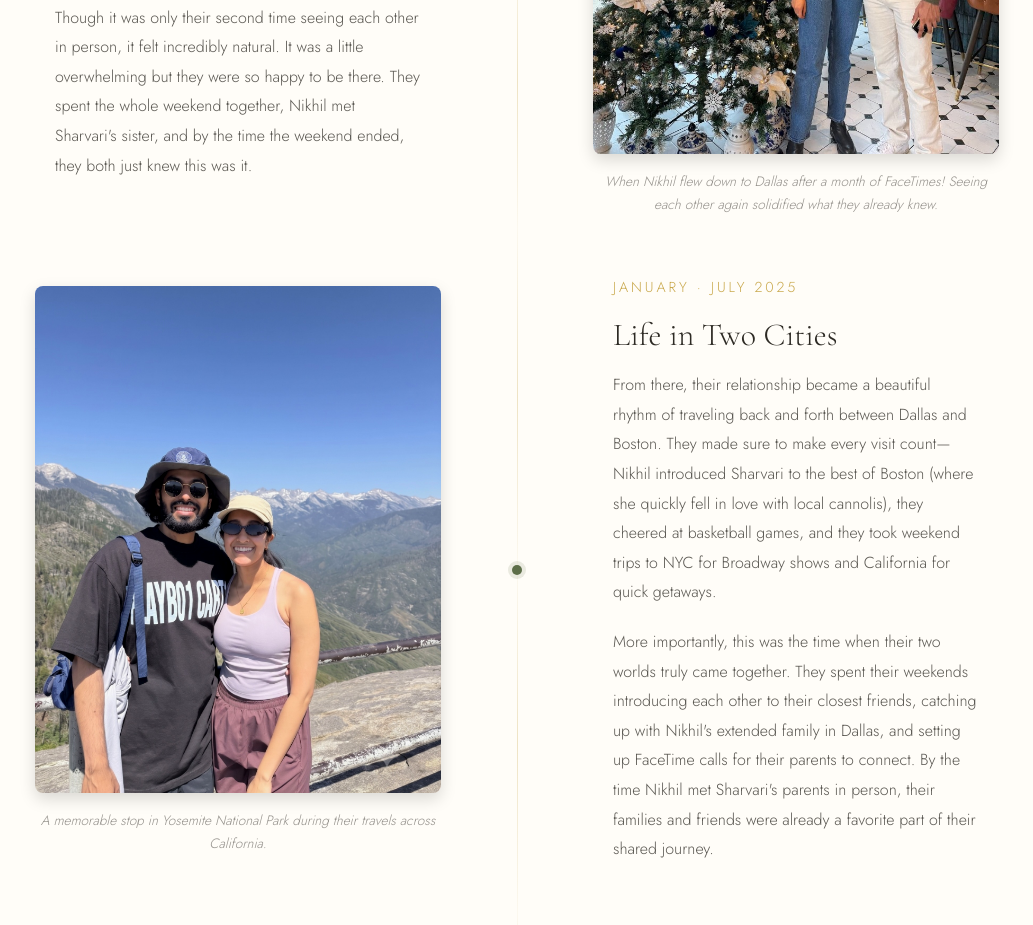
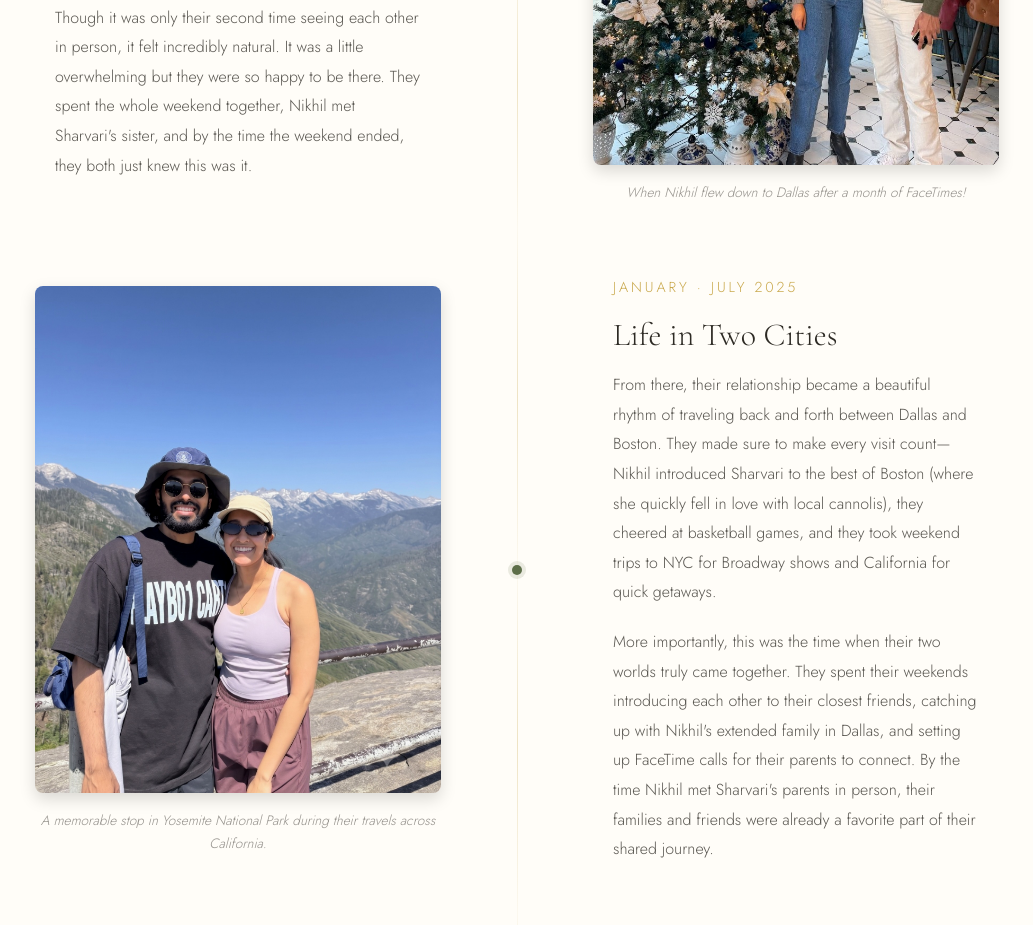
Before and after one commit to Kanikawesome/WeddingWeb, a plain HTML site: page gallery.html in a window 1280 px wide. Shown: the part 1475-2400 px from the top of the page, without its empty margins (123-1156 px from the left). Drawn offline with nearby package versions, Linux system fonts and the light colour scheme.

Commit message:
Remove second sentence from when they knew caption

```diff
--- a/gallery.html
+++ b/gallery.html
@@ -265,7 +265,7 @@
         <div style="aspect-ratio: 4/5; overflow: hidden; border-radius: 8px; box-shadow: 0 6px 16px rgba(0,0,0,0.15); width: 100%;">
           <img src="when-we-knew.jpg" alt="When We Knew" style="width: 100%; height: 100%; object-fit: cover;">
         </div>
-        <p style="margin-top: 1rem; font-size: 0.85rem; font-style: italic; color: var(--text-dim); text-align: center; font-family: 'Jost', sans-serif;">When Nikhil flew down to Dallas after a month of FaceTimes! Seeing each other again solidified what they already knew.</p>
+        <p style="margin-top: 1rem; font-size: 0.85rem; font-style: italic; color: var(--text-dim); text-align: center; font-family: 'Jost', sans-serif;">When Nikhil flew down to Dallas after a month of FaceTimes!</p>
       </div>
     </div>
 
```
